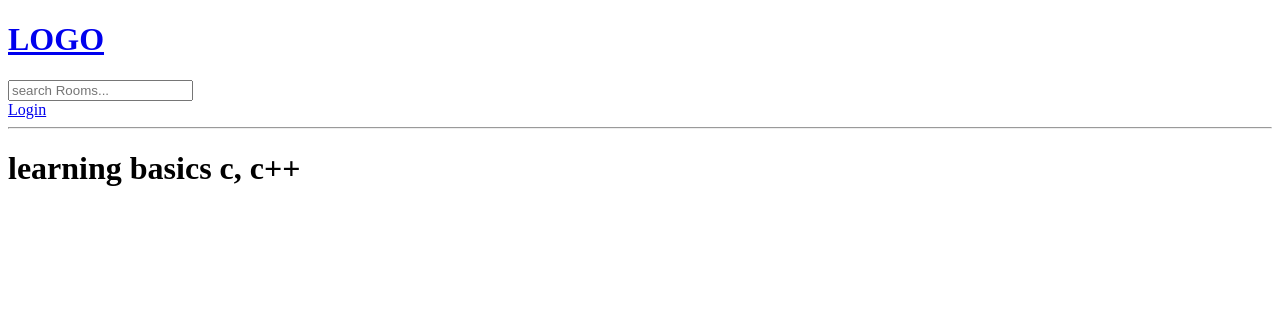
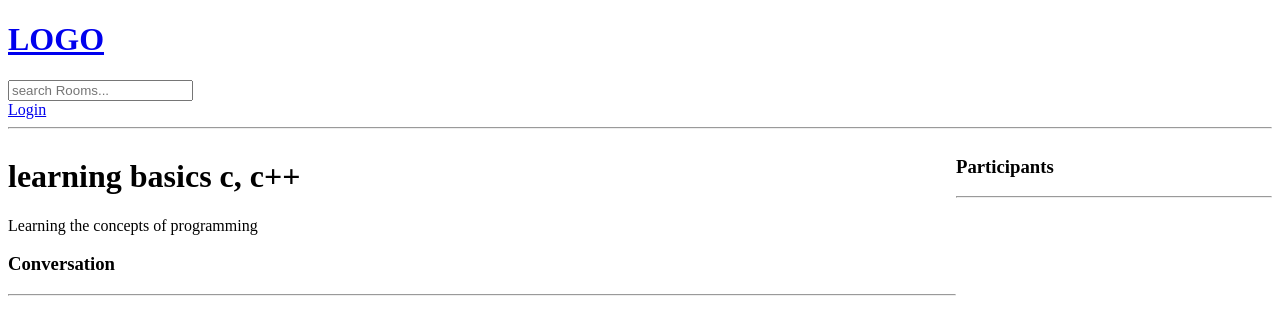
Before and after one commit to Justine380/My-django-project, a Django app: page /room/7/ in a window 1280 px wide. Shown: the top 335 px of the page. Run offline with Django 4.2, Linux system fonts and the light colour scheme; data comes from the database, SQL or seed files in the repository; both versions use the stored data as it was after the commit.

Commit message:
user comment creation + participant and message deletion

```diff
--- a/knowledge/models.py
+++ b/knowledge/models.py
@@ -14,7 +14,7 @@ class Room(models.Model):
     topic = models.ForeignKey(Topic,on_delete=models.SET_NULL, null=True)
     name = models.CharField(max_length=200)
     description = models.TextField(null=True,blank=True)
-    #participants =
+    participants =models.ManyToManyField(User,related_name='paticipants', blank=True)
     updated = models.DateTimeField(auto_now=True)
     created = models.DateTimeField(auto_now_add=True)
 
--- a/knowledge/templates/knowledge/room.html
+++ b/knowledge/templates/knowledge/room.html
@@ -1,5 +1,61 @@
 {% extends 'main.html'%}
 
 {% block content%}
+
+<style>
+    .room-container{
+        display: grid;
+        grid-template-columns: 3fr 1fr;
+    }
+</style>
+
+<div class="room-container">
+
+<div>
 <h1>{{room.name}}</h1>
+
+<p>{{room.description}}</p>
+
+<div class="comment-wrapper">
+    <h3>Conversation</h3>
+    <hr>
+
+    {% for message in room_messages %}
+    <div>
+        {% if request.user == message.user %}
+        <a href="{% url 'delete-message' message.id %}">Delete</a>
+        {% endif %}
+        <small>@{{message.user}}  {{message.created|timesince}} ago</small>
+        <p>{{message.body}}</p>
+        <hr>
+    </div>
+    {% endfor %}
+</div>
+
+{% if request.user.is_authenticated %}
+<div class="comment-form">
+    <form method="POST" action="">
+        {% csrf_token %}
+        <input type="text" name="body" placeholder="write your message here...">
+
+        <input type="submit" name="Submit">
+
+    </form>
+</div>
+{% endif %}
+
+</div>
+
+<div>
+    <h3>Participants</h3>
+    <hr>
+
+    {% for user in participants %}
+    <div>
+        <p>@{{user.username}}</p>
+    </div>
+    {% endfor %}
+</div>
+
+</div>
 {% endblock %}
--- a/knowledge/urls.py
+++ b/knowledge/urls.py
@@ -12,4 +12,5 @@ urlpatterns = [
     path('create-room/',views.createRoom,name="create-room"),
     path('update-room/<str:pk>/',views.updateRoom,name="update-room"),
     path('delete-room/<str:pk>/',views.deleteRoom,name="delete-room"),
+     path('delete-message/<str:pk>/',views.deleteMessage,name="delete-message"),
 ]
--- a/knowledge/views.py
+++ b/knowledge/views.py
@@ -6,7 +6,7 @@ from django.db.models import Q
 from django.contrib.auth.models import User
 from django.contrib.auth import authenticate, login,logout
 from django.contrib.auth.forms import UserCreationForm
-from .models import Room, Topic
+from .models import Room, Topic, Message
 from .forms import RoomForm
 
 # # Create your views here.
@@ -80,7 +80,19 @@ def home(request):
 
 def room(request, pk):
     room = Room.objects.get(id=pk)
-    context = {'room':room}
+    room_messages = room.message_set.all().order_by('-created')
+    participant = room.participants.all()
+
+    if request.method == 'POST':
+        message = Message.objects.create(
+            user=request.user,
+            room=room,
+            body=request.POST.get('body')
+        )
+        room.participants.add(request.user)
+        return redirect('room', pk=room.id)
+
+    context = {'room':room, 'room_messages':room_messages,'participants':participant}
     return render(request, 'knowledge/room.html',context)
 
 
@@ -126,3 +138,16 @@ def deleteRoom(request,pk):
         room.delete()
         return redirect('home')
     return render(request, 'knowledge/delete.html',{'obj':room})
+
+
+@login_required(login_url='login')
+def deleteMessage(request,pk):
+    message = Message.objects.get(id=pk)
+
+    if request.user != message.user:
+        return HttpResponse('You are not the owner to delete the room!!')
+
+    if request.method == 'POST':
+        message.delete()
+        return redirect('home')
+    return render(request, 'knowledge/delete.html',{'obj':message})
```
Also changed, not shown: db.sqlite3, knowledge/migrations/0003_alter_room_options_room_participants_alter_room_name.py (added).
